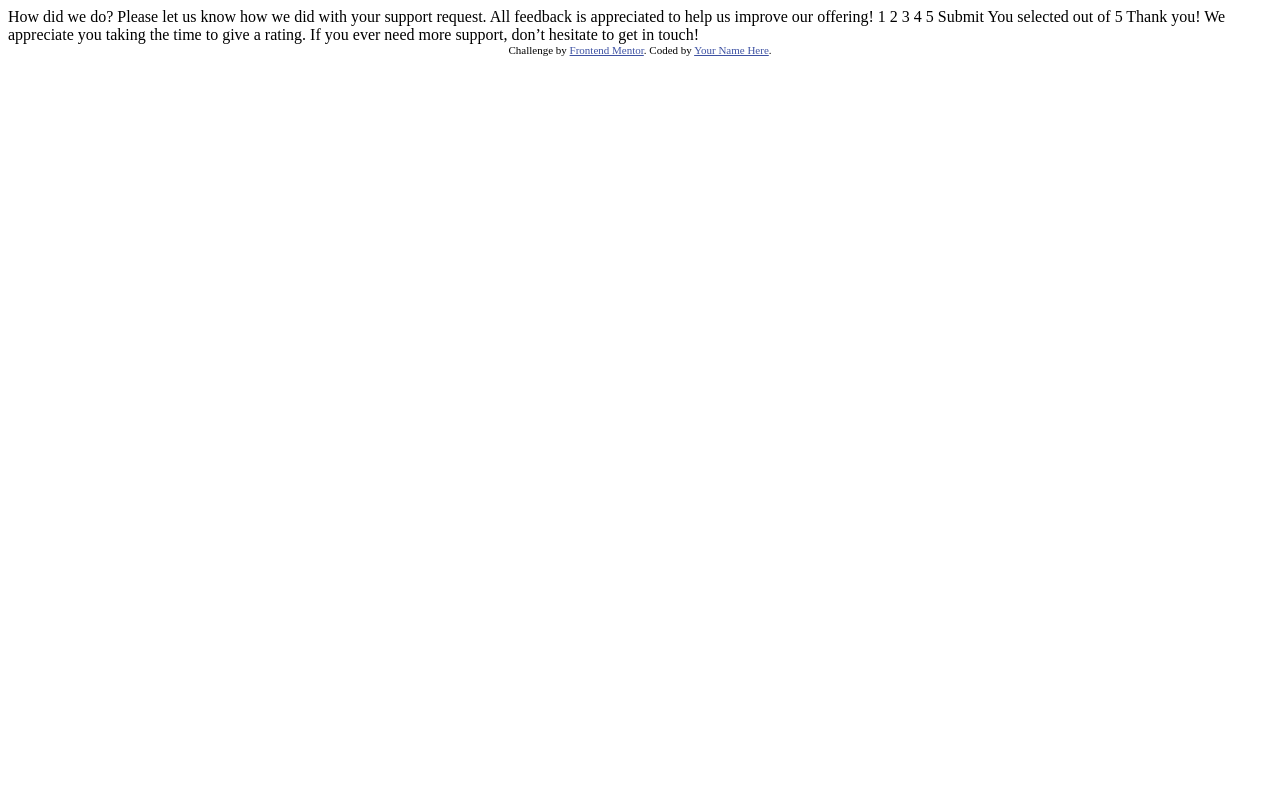
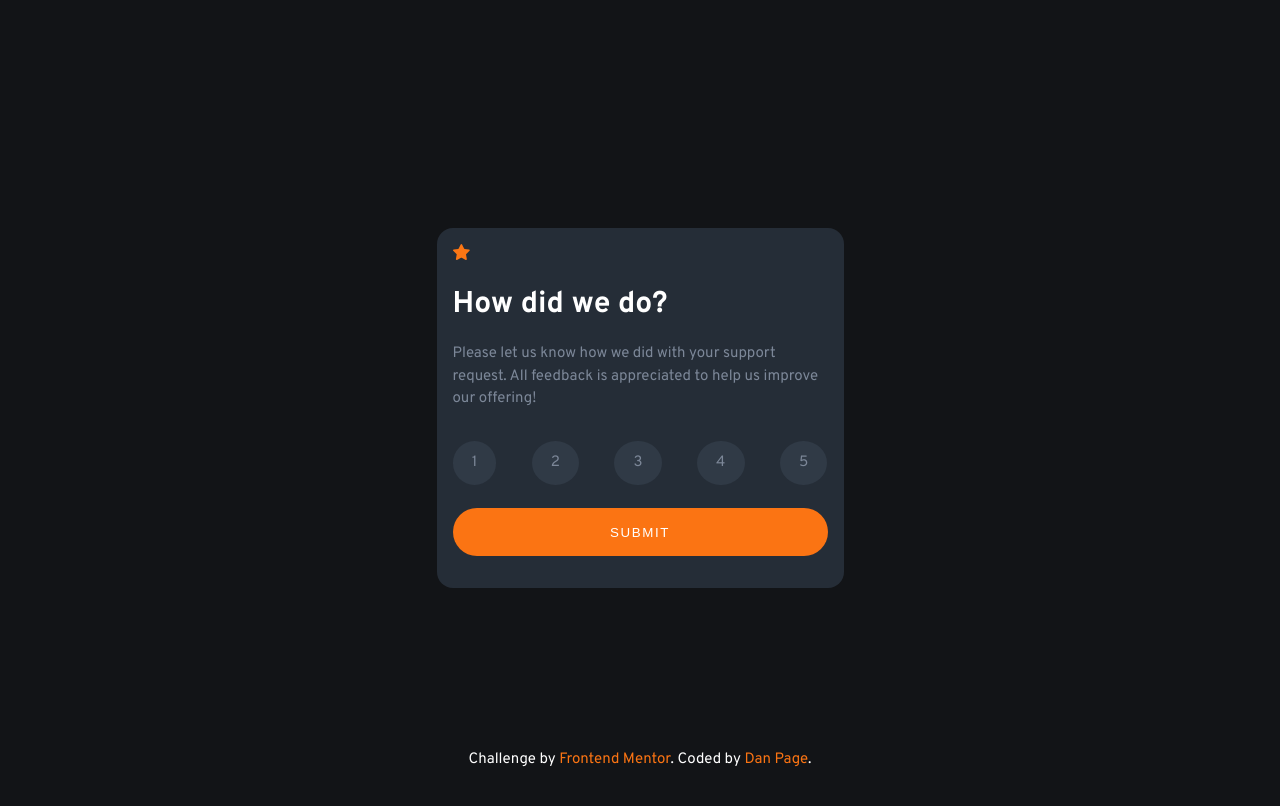
Before and after one commit to dtp27/interactive-rating-component, a plain HTML site: page index.html in a window 1280 px wide. Drawn offline with Linux system fonts and the light colour scheme.

Commit message:
structured HTML and coded ratings CSS with active

```diff
--- /dev/null
+++ b/app.css
@@ -0,0 +1,110 @@
+/* || General Styles */
+*,
+*::before.
+*::after {
+    margin: 0;
+    padding: 0;
+}
+
+:root {
+    --clr-white: hsl(0, 0%, 100%);
+    --clr-primary: hsl(25, 97%, 53%);
+    --clr-light-grey: hsl(217, 12%, 63%);
+    --clr-medium-grey: hsl(216, 12%, 54%);
+    --clr-dark-blue: hsl(213, 19%, 18%);
+    --clr-very-dark-blue: hsl(216, 12%, 8%);
+    --clr-shaded-dark-blue: hsl(213, 19%, 23%);
+}
+
+body {
+    font-size: 15px;
+    font-family: 'Overpass', monospace;
+    min-height: 100vh;
+    display: flex;
+    flex-direction: column;
+    align-items: center;
+    justify-content: center;
+    background-color: var(--clr-very-dark-blue);
+}
+
+footer {
+    color: var(--clr-white);
+    position: absolute;
+    bottom: 2%;
+}
+
+footer a {
+    color: var(--clr-primary);
+    text-decoration: none;
+}
+
+footer a:hover {
+    color: var(--clr-white);
+}
+
+/* || Ratings Styles */
+.rating {
+    max-width: 375px;
+    background-color: var(--clr-dark-blue);
+    border-radius: 1rem;
+    padding: 1rem;
+    margin: 0 1rem;
+}
+
+.rating__star {
+}
+
+.rating h1 {
+    color: var(--clr-white);
+}
+
+.rating p {
+    color: var(--clr-medium-grey);
+    line-height: 1.5;
+}
+
+.ratings {
+    display: flex;
+    flex-direction: column;
+    align-items: center;
+}
+
+.ratings__list {
+    width: 100%;
+    padding-left: 0;
+    display: flex;
+    justify-content: space-between;
+}
+
+.ratings__list li {
+    list-style: none;
+    color: var(--clr-medium-grey);
+    background-color: var(--clr-shaded-dark-blue);
+    border-radius: 50%;
+    padding: 0.8rem 1.2rem;
+}
+
+.ratings__list li:hover {
+    background-color: var(--clr-primary);
+    color: var(--clr-white);
+}
+
+.ratings__btn {
+    width: 100%;
+    height: 3rem;
+    background-color: var(--clr-primary);
+    color: var(--clr-white);
+    border-radius: 3rem;
+    letter-spacing: 0.1rem;
+    border: none;
+    margin: 0.5rem 0 1rem 0;
+}
+
+.ratings__btn:hover {
+    background-color: var(--clr-white);
+    color: var(--clr-primary);
+}
+
+.thanks {
+    display: none;
+}
--- a/index.html
+++ b/index.html
@@ -1,49 +1,69 @@
 <!DOCTYPE html>
 <html lang="en">
+
 <head>
   <meta charset="UTF-8">
-  <meta name="viewport" content="width=device-width, initial-scale=1.0"> <!-- displays site properly based on user's device -->
+  <meta name="viewport" content="width=device-width, initial-scale=1.0">
+  <!-- displays site properly based on user's device -->
 
   <link rel="icon" type="image/png" sizes="32x32" href="./images/favicon-32x32.png">
+  <title>Frontend Mentor | Interactive rating component</title>
+  <link href="https://fonts.googleapis.com/css2?family=Overpass:wght@400;700&display=swap" rel="stylesheet">
+  <link rel="stylesheet" href="app.css">
+</head>
 
-  <title>Frontend Mentor | Interactive rating component</title>
-
-  <!-- Feel free to remove these styles or customise in your own stylesheet 👍 -->
-  <style>
-    .attribution { font-size: 11px; text-align: center; }
-    .attribution a { color: hsl(228, 45%, 44%); }
-  </style>
-</head>
 <body>
 
   <!-- Rating state start -->
+  <div class="rating">
+    <div class="rating__star">
+      <svg width="17" height="16" xmlns="http://www.w3.org/2000/svg">
+        <path
+          d="m9.067.43 1.99 4.031c.112.228.33.386.58.422l4.45.647a.772.772 0 0 1 .427 1.316l-3.22 3.138a.773.773 0 0 0-.222.683l.76 4.431a.772.772 0 0 1-1.12.813l-3.98-2.092a.773.773 0 0 0-.718 0l-3.98 2.092a.772.772 0 0 1-1.119-.813l.76-4.431a.77.77 0 0 0-.222-.683L.233 6.846A.772.772 0 0 1 .661 5.53l4.449-.647a.772.772 0 0 0 .58-.422L7.68.43a.774.774 0 0 1 1.387 0Z"
+          fill="#FC7614" />
+      </svg>
+    </div>
 
-  How did we do?
+    <h1>How did we do?</h1>
 
-  Please let us know how we did with your support request. All feedback is appreciated
-  to help us improve our offering!
+    <p>
+      Please let us know how we did with your support request. All feedback is appreciated
+      to help us improve our offering!
+    </p>
 
-  1 2 3 4 5
+    <form action="#" class="ratings">
+      <ul class="ratings__list">
+        <li>1</li>
+        <li>2</li>
+        <li>3</li>
+        <li>4</li>
+        <li>5</li>
+      </ul>
+      <button class="ratings__btn">SUBMIT</button>
+    </form>
 
-  Submit
-
+  </div>
   <!-- Rating state end -->
 
   <!-- Thank you state start -->
+  <div class="thanks">
+    <p>You selected <span class="ratings__number"></span> out of 5</p>
 
-  You selected <!-- Add rating here --> out of 5
+    <h2>Thank you!</h2>
 
-  Thank you!
-
-  We appreciate you taking the time to give a rating. If you ever need more support,
-  don’t hesitate to get in touch!
-
+    <p>
+      We appreciate you taking the time to give a rating. If you ever need more support,
+      don't hesitate to get in touch!
+    </p>
+  </div>
   <!-- Thank you state end -->
 
+  <footer class="attribution">
+    <p>
+      Challenge by <a href="https://www.frontendmentor.io?ref=challenge" target="_blank">Frontend Mentor</a>.
+      Coded by <a href="https://github.com/dtp27" target="_blank">Dan Page</a>.
+    </p>
+  </footer>
+</body>
 
-  <div class="attribution">
-    Challenge by <a href="https://www.frontendmentor.io?ref=challenge" target="_blank">Frontend Mentor</a>.
-    Coded by <a href="#">Your Name Here</a>.
-  </div>
-</body>
 </html>
```
Also changed, not shown: 1 other file.
